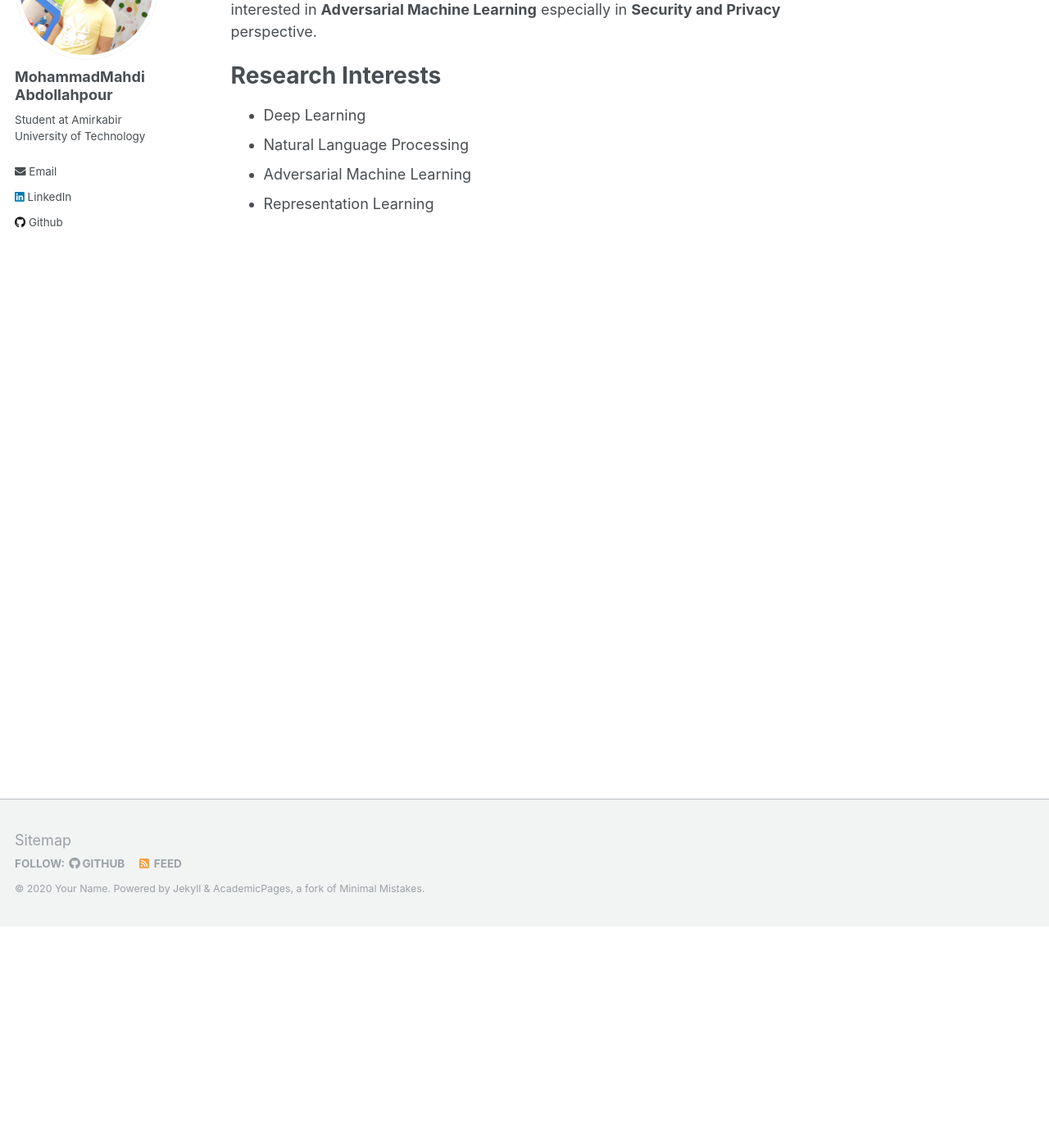
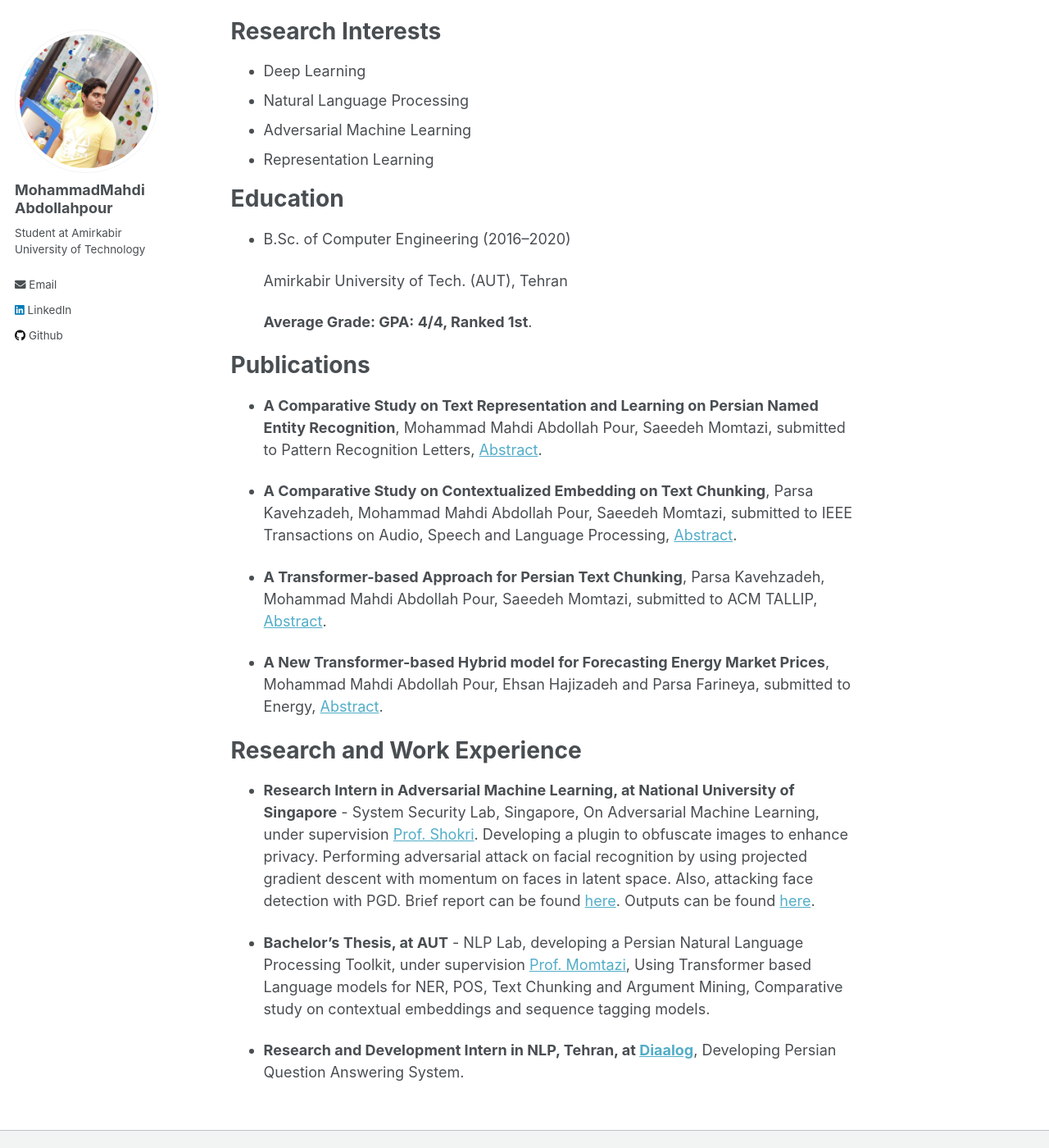
Before and after one commit to mahdiabdollahpour/mahdiabdollahpour.github.io, a Jekyll site: the page built from _pages/about.md, in a window 1280 px wide and 1400 px high, scrolled down 270 px. Shown: the whole window at 82% size. Built offline with Jekyll 4.4.1, drawn with Linux system fonts in a browser that asks for light colours; some of the changed text lies outside the part shown.

Commit message:
Update about.md

```diff
--- a/_pages/about.md
+++ b/_pages/about.md
@@ -8,7 +8,7 @@ redirect_from:
   - /about.html
 ---
 
-Mohammadmahdi is a Computer Eng. student at <Strong>Amirkabir University of Technology (Tehran Polytechnic)</Strong>. He is enthusiastic about <Strong>Machine Learning</Strong>. To be precise, he is interested in<Strong> Deep learning </Strong>applied to<Strong> Natural Language Processing</Strong>. He is also curious about Neural Networks vulnerabilities as it will cause security and privacy issues. He is interested in <Strong>Adversarial Machine Learning</Strong> especially in <Strong>Security and Privacy</Strong> perspective.
+Mohammad Mahdi is a Computer Eng. student at <Strong>Amirkabir University of Technology (Tehran Polytechnic)</Strong>. He is enthusiastic about <Strong>Machine Learning</Strong>. To be precise, he is interested in<Strong> Deep learning </Strong>applied to<Strong> Natural Language Processing</Strong>. He is also interested in about Neural Networks vulnerabilities and Adversarial Machine Learning.
 
 Research Interests
 ======
@@ -17,6 +17,46 @@ Research Interests
 * Natural Language Processing
 * Adversarial Machine Learning
 * Representation Learning
+
+Education
+======
+- B.Sc. of Computer Engineering (2016–2020)
+
+  Amirkabir University of Tech. (AUT), Tehran
+
+   **Average Grade: GPA: 4/4, Ranked 1st**.
+
+Publications
+======
+- **A Comparative Study on Text Representation and Learning on Persian Named Entity Recognition**,
+Mohammad Mahdi Abdollah Pour, Saeedeh Momtazi, submitted to Pattern Recognition Letters, [Abstract](https://drive.google.com/file/d/18-vrbH6x6AK-GRuzuq_FxRRp3kbsgv7q/view).
+
+- **A Comparative Study on Contextualized Embedding on Text Chunking**, Parsa Kavehzadeh, Mohammad
+Mahdi Abdollah Pour, Saeedeh Momtazi, submitted to IEEE Transactions on Audio, Speech and
+Language Processing, [Abstract](https://drive.google.com/file/d/1E2GzNGsa2DofIeziKv2nscYDas8_luUI/view).
+
+- **A Transformer-based Approach for Persian Text Chunking**, Parsa Kavehzadeh, Mohammad Mahdi
+Abdollah Pour, Saeedeh Momtazi, submitted to ACM TALLIP, [Abstract](https://drive.google.com/file/d/1Sgy4lPOry6dvAmORil6rbk7Df-R50MDE/view).
+
+- **A New Transformer-based Hybrid model for Forecasting Energy Market Prices**, Mohammad Mahdi
+Abdollah Pour, Ehsan Hajizadeh and Parsa Farineya, submitted to Energy, [Abstract](https://drive.google.com/file/d/1EwD4R21XPcLWpt4SGSzU5ycRwz87Rx1i/view).
+
+Research and Work Experience
+======
+
+
+- **Research Intern in Adversarial Machine Learning, at National University of Singapore** -
+System Security Lab, Singapore, On Adversarial Machine Learning, under supervision [Prof. Shokri](https://www.comp.nus.edu.sg/~reza/).
+Developing a plugin to obfuscate images to enhance privacy. Performing adversarial attack on facial recognition by
+using projected gradient descent with momentum on faces in latent space. Also, attacking face detection with PGD.
+Brief report can be found [here](https://github.com/mahdiabdollahpour/mahdiabdollahpour.github.io/blob/master/files/Internship_Report.pdf). Outputs can be found [here](https://github.com/mahdiabdollahpour/mahdiabdollahpour.github.io/blob/master/files/Face_Off_Report_compressed.pdf).
+
+- **Bachelor’s Thesis, at AUT** - NLP Lab, developing a Persian Natural Language Processing Toolkit, under
+supervision [Prof. Momtazi](https://ceit.aut.ac.ir/~momtazi/), Using Transformer based Language models for NER, POS, Text Chunking and
+Argument Mining, Comparative study on contextual embeddings and sequence tagging models.
+
+- **Research and Development Intern in NLP, Tehran, at [Diaalog](http://diaalog.ir/)**,
+Developing Persian Question Answering System.
 
 <!--
 A data-driven personal website
```
